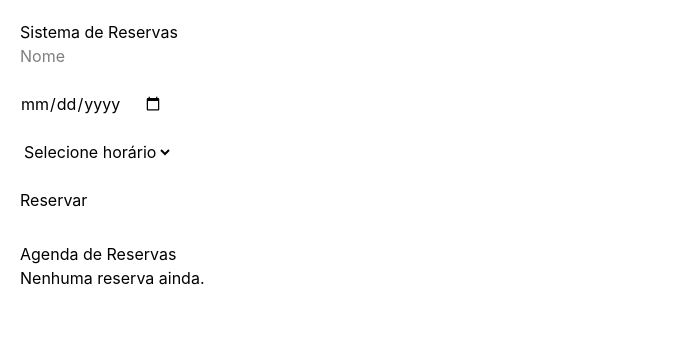
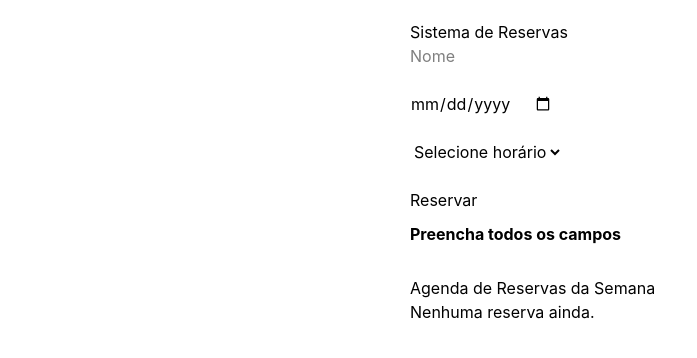
Before and after one commit to viniciuspereiraxp2-cmd/visitas-hospital, a React (Vite) app: page / in a window 1280 px wide. Both pictures are taken after a click on the button "Reservar". Shown: the top 358 px of the page, without its empty margins (0-697 px from the left). Built offline with nearby package versions, Linux system fonts and the light colour scheme.

Commit message:
agenda + bloqueio sexta atualizado

```diff
--- a/src/App.jsx
+++ b/src/App.jsx
@@ -1,26 +1,16 @@
-import { useState, useEffect } from "react";
+import { useState } from "react";
 
 export default function App() {
   const [data, setData] = useState("");
   const [horario, setHorario] = useState("");
   const [nome, setNome] = useState("");
   const [lista, setLista] = useState([]);
-
-  // carregar dados salvos
-  useEffect(() => {
-    const dadosSalvos = JSON.parse(localStorage.getItem("lista")) || [];
-    setLista(dadosSalvos);
-  }, []);
-
-  // salvar no localStorage sempre que mudar lista
-  useEffect(() => {
-    localStorage.setItem("lista", JSON.stringify(lista));
-  }, [lista]);
+  const [mensagem, setMensagem] = useState("");
 
   function verificarDisponibilidade(horarioSelecionado, dataSelecionada) {
     const diaSemana = new Date(dataSelecionada + "T00:00:00").getDay();
 
-    // Sexta-feira bloqueada (Adriana)
+    // 🔴 BLOQUEIO SEXTA 14H ÀS 15H
     if (
       diaSemana === 5 &&
       (horarioSelecionado === "14:00 às 14:30" ||
@@ -34,12 +24,12 @@ export default function App() {
 
   function reservar() {
     if (!nome || !data || !horario) {
-      alert("Preencha todos os campos");
+      setMensagem("Preencha todos os campos");
       return;
     }
 
     if (!verificarDisponibilidade(horario, data)) {
-      alert("Horário bloqueado para este dia");
+      setMensagem("Horário bloqueado na sexta-feira (14h às 15h)");
       return;
     }
 
@@ -54,10 +44,11 @@ export default function App() {
     setNome("");
     setData("");
     setHorario("");
+    setMensagem("Reserva realizada com sucesso!");
   }
 
   return (
-    <div style={{ padding: 20, maxWidth: 500 }}>
+    <div style={{ padding: 20, maxWidth: 500, margin: "0 auto" }}>
       <h1>Sistema de Reservas</h1>
 
       <input
@@ -81,20 +72,29 @@ export default function App() {
         <option value="14:00 às 14:30">14:00 às 14:30</option>
         <option value="14:30 às 15:00">14:30 às 15:00</option>
         <option value="15:00 às 15:30">15:00 às 15:30</option>
+        <option value="15:30 às 16:00">15:30 às 16:00</option>
       </select>
 
       <br /><br />
 
       <button onClick={reservar}>Reservar</button>
 
-      {/* 🔥 AGENDA SEM ERRO */}
+      {/* 🔵 MENSAGEM */}
+      {mensagem && (
+        <p style={{ marginTop: 10, fontWeight: "bold" }}>
+          {mensagem}
+        </p>
+      )}
+
+      {/* 🔥 AGENDA ABAIXO DO BOTÃO */}
       <div style={{ marginTop: 30 }}>
-        <h2>Agenda de Reservas</h2>
+        <h2>Agenda de Reservas da Semana</h2>
 
         {lista.length === 0 ? (
           <p>Nenhuma reserva ainda.</p>
         ) : (
-          lista.map((item, index) => (
+          <div>
+            {lista.map((item, index) => (
               <div
                 key={index}
                 style={{
@@ -103,12 +103,11 @@ export default function App() {
                   marginBottom: 10,
                 }}
               >
-              <strong>{item.nome}</strong>
-              <p>
-                {item.data} - {item.horario}
-              </p>
+                <p><strong>{item.nome}</strong></p>
+                <p>{item.data} - {item.horario}</p>
               </div>
-          ))
+            ))}
+          </div>
         )}
       </div>
     </div>
```
Lines whose indentation alone changed are shown as unchanged.
